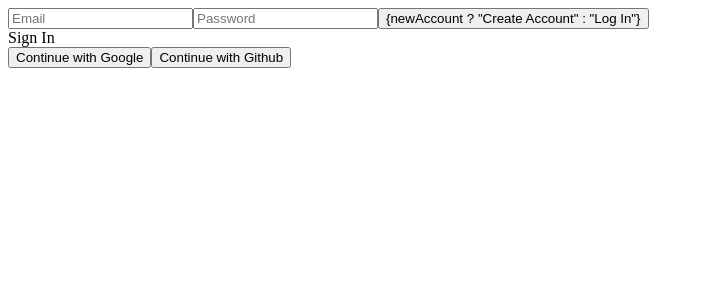
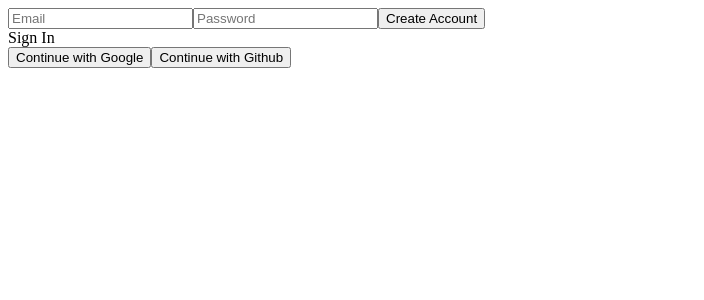
Before and after one commit to WoncheolKim/nwitter, a React (Create React App) app: page /#/ in a window 1280 px wide. Shown: the top 300 px of the page, without its empty margins (0-704 px from the left). Built offline with nearby package versions, Linux system fonts and the light colour scheme; no server answers.

Commit message:
Cleaning JS

```diff
--- a/src/components/App.js
+++ b/src/components/App.js
@@ -6,15 +6,16 @@ import { authService } from "../fbase.js";
 function App() {
     const [init, setInit] = useState(false);
     const [userObj, setUserObj] = useState(null);
-
     useEffect(() => {
       authService.onAuthStateChanged((user) => {
         if (user) {
           setUserObj({
-                displayedName: user.displayName,
+            displayName: user.displayName,
             uid: user.uid,
             updateProfile: (args) => user.updateProfile(args),
           });
+        } else {
+          setUserObj(null);
         }
         setInit(true);
       });
--- /dev/null
+++ b/src/components/AuthForm.js
@@ -0,0 +1,68 @@
+import React, { useState } from "react";
+import { authService } from "../fbase";
+
+const AuthForm = () => {
+  const [email, setEmail] = useState("");
+  const [password, setPassword] = useState("");
+  const [newAccount, setNewAccount] = useState(true);
+  const [error, setError] = useState("");
+  const onChange = (event) => {
+    const {
+      target: { name, value },
+    } = event;
+    if (name === "email") {
+      setEmail(value);
+    } else if (name === "password") {
+      setPassword(value);
+    }
+  };
+  const onSubmit = async (event) => {
+    event.preventDefault();
+    try {
+      let data;
+      if (newAccount) {
+        data = await authService.createUserWithEmailAndPassword(
+          email,
+          password
+        );
+      } else {
+        data = await authService.signInWithEmailAndPassword(email, password);
+      }
+      console.log(data);
+    } catch (error) {
+      setError(error.message);
+    }
+  };
+  const toggleAccount = () => setNewAccount((prev) => !prev);
+  return (
+    <>
+      <form onSubmit={onSubmit}>
+        <input
+          name="email"
+          type="email"
+          placeholder="Email"
+          required
+          value={email}
+          onChange={onChange}
+        />
+        <input
+          name="password"
+          type="password"
+          placeholder="Password"
+          required
+          value={password}
+          onChange={onChange}
+        />
+        <input
+          type="submit"
+          value={newAccount ? "Create Account" : "Sign In"}
+        />
+        {error}
+      </form>
+      <span onClick={toggleAccount}>
+        {newAccount ? "Sign In" : "Create Account"}
+      </span>
+    </>
+  );
+};
+export default AuthForm;
--- /dev/null
+++ b/src/components/NweetFactory.js
@@ -0,0 +1,69 @@
+import React, { useState } from "react";
+import { v4 as uuidv4 } from "uuid";
+import { storageService, dbService } from "../fbase";
+
+const NweetFactory = ({ userObj }) => {
+  const [nweet, setNweet] = useState("");
+  const [attachment, setAttachment] = useState("");
+  const onSubmit = async (event) => {
+    event.preventDefault();
+    let attachmentUrl = "";
+    if (attachment !== "") {
+      const attachmentRef = storageService
+        .ref()
+        .child(`${userObj.uid}/${uuidv4()}`);
+      const response = await attachmentRef.putString(attachment, "data_url");
+      attachmentUrl = await response.ref.getDownloadURL();
+    }
+    const nweetObj = {
+      text: nweet,
+      createdAt: Date.now(),
+      creatorId: userObj.uid,
+      attachmentUrl,
+    };
+    await dbService.collection("nweets").add(nweetObj);
+    setNweet("");
+    setAttachment("");
+  };
+  const onChange = (event) => {
+    const {
+      target: { value },
+    } = event;
+    setNweet(value);
+  };
+  const onFileChange = (event) => {
+    const {
+      target: { files },
+    } = event;
+    const theFile = files[0];
+    const reader = new FileReader();
+    reader.onloadend = (finishedEvent) => {
+      const {
+        currentTarget: { result },
+      } = finishedEvent;
+      setAttachment(result);
+    };
+    reader.readAsDataURL(theFile);
+  };
+  const onClearAttachment = () => setAttachment(null);
+  return (
+    <form onSubmit={onSubmit}>
+      <input
+        value={nweet}
+        onChange={onChange}
+        type="text"
+        placeholder="What's on your mind?"
+        maxLength={120}
+      />
+      <input type="file" accept="image/*" onChange={onFileChange} />
+      <input type="submit" value="Nweet" />
+      {attachment && (
+        <div>
+          <img src={attachment} width="50px" height="50px" />
+          <button onClick={onClearAttachment}>Clear</button>
+        </div>
+      )}
+    </form>
+  );
+};
+export default NweetFactory;
--- a/src/routes/Auth.js
+++ b/src/routes/Auth.js
@@ -1,64 +1,32 @@
 import { authService, firebaseInstance } from '../fbase';
 import React, { useState } from 'react';
+import AuthForm from '../components/AuthForm';
 
 const Auth = () => {
-    const [email, setEmail] = useState('');
-    const [password, setPassword] = useState('');
-    const [newAccount, setNewAccount] = useState(true);
-    const [error, setError] = useState('');
-    const onChange = (event) => {
-        const { target: { name, value },
-        } = event;
-        if (name === 'email') {
-            setEmail(value);
-        }  else if (name === 'password') {
-            setPassword(value);
-        }
-        };
-        const onSubmit = async(event) => {
-            event.preventDefault();
-            try {
-                let data;
-                if (newAccount) {
-                    data = await authService.createUserWithEmailAndPassword(email, password);
-                } else {
-                    data = await authService.signInWithEmailAndPassword(email, password);
-                }
-                console.log(data);
-            } catch (error) {
-                setError(error.message);
-        }
-    };
-    const toggleAccount = () => setNewAccount((prev) => !prev);
     const onSocialClick = async (event) => {
       const {
         target: { name },
       } = event;
       let provider;
-            if (name === 'google') {
+      if (name === "google") {
         provider = new firebaseInstance.auth.GoogleAuthProvider();
-            } else if (name === 'github') {
+      } else if (name === "github") {
         provider = new firebaseInstance.auth.GithubAuthProvider();
       }
-            const data = await authService.signInWithPopup(provider);
-            console.log(data);
+      await authService.signInWithPopup(provider);
     };
     return (
       <div>
-            <form onSubmit={onSubmit}>
-                <input type="text" placeholder='Email' required value={email} onChange={onChange}/>
-                <input type="password" placeholder='Password' required value={password} onChange={onChange}/>
-                <input type="submit" value='{newAccount ? "Create Account" : "Log In"}' />
-            {error}
-            </form>
-            <span onClick={toggleAccount}>
-                {newAccount ? "Sign In" : "Create Account"}
-            </span>
+        <AuthForm />
         <div>
-            <button onClick={onSocialClick} name="google">Continue with Google</button>
-            <button onClick={onSocialClick} name="github">Continue with Github</button>
+          <button onClick={onSocialClick} name="google">
+            Continue with Google
+          </button>
+          <button onClick={onSocialClick} name="github">
+            Continue with Github
+          </button>
         </div>
       </div>
     );
-}
+  };
   export default Auth;
--- a/src/routes/Home.js
+++ b/src/routes/Home.js
@@ -1,81 +1,22 @@
 import { dbService, storageService } from '../fbase';
 import React, { useState, useEffect } from 'react';
-import { v4 as uuidv4 } from "uuid";
 import Nweet from '../components/Nweet';
+import NweetFactory from '../components/NweetFactory';
 
-const Home = ({ userObj })  => {
-    const [nweet, setNweet] = useState("");
+const Home = ({ userObj }) => {
     const [nweets, setNweets] = useState([]);
-    const [attachment, setAttachment] = useState("");
     useEffect(() => {
-        dbService.collection("nweets").onSnapshot(snapshot => {
-            const nweetArray = snapshot.docs.map(doc => ({
-                id:doc.id,
+      dbService.collection("nweets").onSnapshot((snapshot) => {
+        const nweetArray = snapshot.docs.map((doc) => ({
+          id: doc.id,
           ...doc.data(),
         }));
         setNweets(nweetArray);
-        })
+      });
     }, []);
-    const onSubmit = async (event) => {
-        event.preventDefault();
-        let attachmentUrl = "";
-        if (attachment !== "") {
-          const attachmentRef = storageService
-            .ref()
-            .child(`${userObj.uid}/${uuidv4()}`);
-          const response = await attachmentRef.putString(attachment, "data_url");
-          attachmentUrl = await response.ref.getDownloadURL();
-        }
-        const nweetObj = {
-            text: nweet,
-            createdAt: Date.now(),
-            creatorId: userObj.uid,
-            attachmentUrl,
-          };
-          await dbService.collection("nweets").add(nweetObj);
-          setNweet("");
-          setAttachment("");
-        };
-  const onChange = (event) => {
-    const {
-      target: { value },
-    } = event;
-    setNweet(value);
-  };
-  const onFileChange = (event) => {
-    const {
-      target: { files },
-    } = event;
-    const theFile = files[0];
-    const reader = new FileReader();
-    reader.onloadend = (finishedEvent) => {
-      const {
-        currentTarget: { result },
-      } = finishedEvent;
-      setAttachment(result);
-    };
-    reader.readAsDataURL(theFile);
-  };
-  const onClearAttachment = () => setAttachment(null);
     return (
       <div>
-            <form onSubmit={onSubmit}>
-                <input
-                value={nweet}
-                onChange={onChange}
-                type="text"
-                placeholder="What's on your mind?"
-                maxLength={120}
-                />
-                <input type="file" accept="image/*" onChange={onFileChange}/>
-                <input type="submit" value="Nweet" />
-                {attachment && (
-                <div>
-                    <img src={attachment} alt="" width="50px" height="50px" />
-                    <button onClikck={onClearAttachment}>Clear</button>
-                </div>
-                )}
-            </form>
+        <NweetFactory userObj={userObj} />
         <div>
           {nweets.map((nweet) => (
             <Nweet
@@ -88,5 +29,4 @@ const Home = ({ userObj })  => {
       </div>
     );
   };
-
   export default Home;
```
Lines whose indentation alone changed are shown as unchanged.
